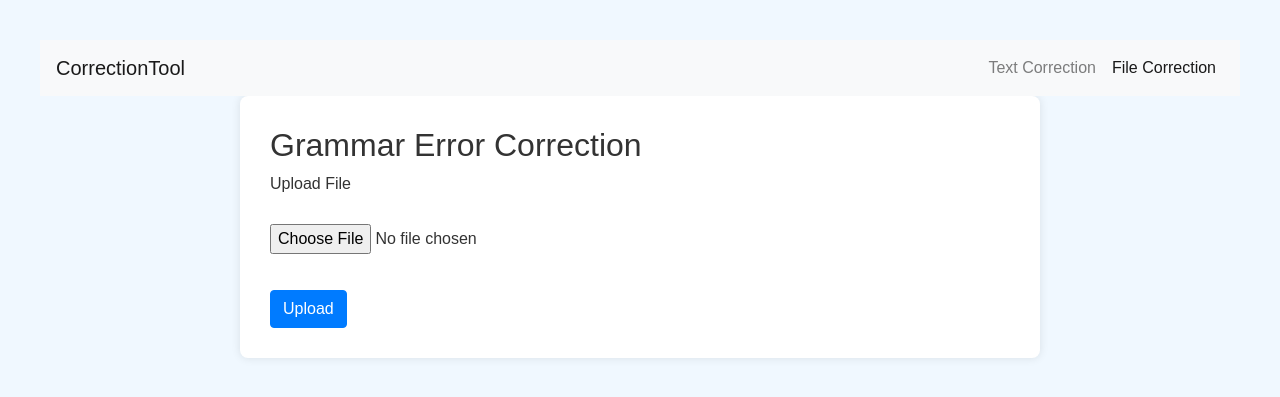
After one commit to p-bhide/test_gec_nlp_app, a Flask app: page /file_correction in a window 1280 px wide. The commit adds this page. Shown: the top 397 px of the page. Run offline with Flask 3, Linux system fonts and the light colour scheme; some libraries are stand-ins or nearby versions.

Commit message:
minor enhancements

```diff
--- a/gec_app/app.py
+++ b/gec_app/app.py
@@ -1,17 +1,33 @@
-from flask import Flask, render_template, request
+from flask import Flask, render_template, request, flash
 from gec import correct_text
 
 app = Flask(__name__)
 
 @app.route('/', methods=['GET', 'POST'])
-def hello_world():
+def text_correction():
     if request.method == 'GET':
         return render_template('home.html')
     elif request.method == 'POST':
         corrected = correct_text(request.form.get('input_text'))
         return render_template('home.html',
-                               input=request.form.get('input_text'),
+                            #    input=request.form.get('input_text'),
                                corrected=corrected)
+
+@app.route('/file_correction', methods=['GET', 'POST'])
+def file_correction():
+    if request.method == 'GET':
+        return render_template('file_correction.html')
+    elif request.method == 'POST':
+        uploaded_file = request.files.get('file')
+
+        if uploaded_file and uploaded_file.filename.endswith('.txt'):
+            file_content = uploaded_file.read().decode('utf-8')  # Read as text
+            corrected = correct_text(file_content)
+            return render_template('file_correction.html',
+                            #    input=request.form.get('input_text'),
+                               corrected=corrected)
+        else:
+            flash("Only .txt files are supported currently.")
 
 if __name__ == '__main__':
     app.run()
--- /dev/null
+++ b/gec_app/templates/base.html
@@ -0,0 +1,70 @@
+<!DOCTYPE html>
+<html lang="en">
+<head>
+    <!-- Bootstrap CSS -->
+    <link href="https://stackpath.bootstrapcdn.com/bootstrap/4.5.2/css/bootstrap.min.css" rel="stylesheet">
+
+    <meta charset="UTF-8">
+    <meta name="viewport" content="width=device-width, initial-scale=1.0">
+    <title>GEC</title>
+    <style>
+        body {
+            background-color: #f0f8ff;
+            font-family: Arial, sans-serif;
+            padding: 40px;
+            color: #333;
+        }
+        h1 {
+            color: #2c3e50;
+        }
+        textarea {
+            width: 100%;
+            height: 150px;
+            padding: 10px;
+            font-size: 16px;
+            border: 1px solid #ccc;
+            border-radius: 4px;
+            resize: vertical;
+        }
+        input[type="file"] {
+            margin-top: 20px;
+        }
+        .container {
+            max-width: 800px;
+            margin: auto;
+            background-color: #ffffff;
+            padding: 30px;
+            border-radius: 8px;
+            box-shadow: 0 0 10px rgba(0,0,0,0.1);
+        }
+        button {
+            margin-top: 20px;
+            padding: 10px 20px;
+            font-size: 16px;
+            background-color: #3498db;
+            color: white;
+            border: none;
+            border-radius: 4px;
+            cursor: pointer;
+        }
+        button:hover {
+            background-color: #2980b9;
+        }
+    </style>
+</head>
+<body>
+    {% include "navbar.html" %}
+    <div class="container">
+        <h2>Grammar Error Correction</h2>
+        {% block content %}
+        <!-- Default content -->
+        {% endblock %}
+        </form>
+    </div>
+
+    <!-- jQuery and Bootstrap JS -->
+<script src="https://code.jquery.com/jquery-3.5.1.slim.min.js"></script>
+<script src="https://cdn.jsdelivr.net/npm/bootstrap@4.5.2/dist/js/bootstrap.bundle.min.js"></script>
+
+</body>
+</html>
--- /dev/null
+++ b/gec_app/templates/file_correction.html
@@ -0,0 +1,16 @@
+{% extends "base.html" %}
+
+{% block title %}Text Correction{% endblock %}
+
+{% block content %}
+  <form method="POST" action="{{ url_for('file_correction') }}" enctype="multipart/form-data">
+    <div class="form-group">
+        <label for="file">Upload File</label>
+        <input type="file" class="form-control-file" name="file" id="file" required>
+    </div>
+    <button type="submit" class="btn btn-primary">Upload</button>
+    </form>
+    {% if corrected %}
+        <label>{{ corrected }}</label>
+    {% endif %}
+{% endblock %}
--- /dev/null
+++ b/gec_app/templates/navbar.html
@@ -0,0 +1,14 @@
+<nav class="navbar navbar-expand-lg navbar-light bg-light">
+  <a class="navbar-brand" href="{{ url_for('text_correction') }}">CorrectionTool</a>
+
+  <div class="collapse navbar-collapse" id="navbarNav">
+    <ul class="navbar-nav ml-auto">
+      <li class="nav-item {% if request.endpoint == 'text_correction' %}active{% endif %}">
+        <a class="nav-link" href="{{ url_for('text_correction') }}">Text Correction</a>
+      </li>
+      <li class="nav-item {% if request.endpoint == 'file_correction' %}active{% endif %}">
+        <a class="nav-link" href="{{ url_for('file_correction') }}">File Correction</a>
+      </li>
+    </ul>
+  </div>
+</nav>
```
Also changed, not shown: gec_app/templates/home.html (+8 -65 lines).
